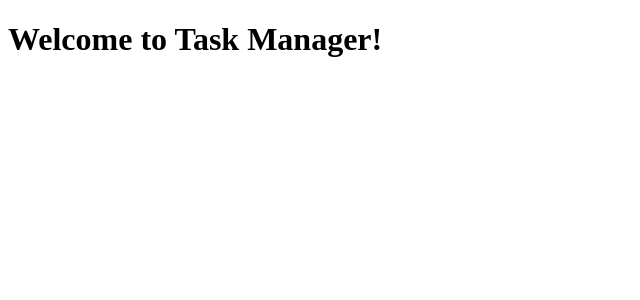
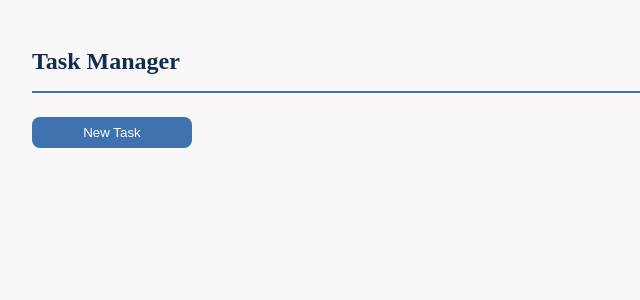
Before and after one commit to sprashanthv-dev/task-manager-prashanth-srinivasan, a React (Vite) app in the folder task-manager/: page / in a window 1280 px wide. Shown: the top 300 px of the page, without its empty margins (0-640 px from the left). Built offline with nearby package versions, Linux system fonts and the light colour scheme.

Commit message:
feat: Header + Add Task Button + Task list components setup

```diff
--- a/task-manager/src/App.css
+++ b/task-manager/src/App.css
@@ -0,0 +1,18 @@
+.header {
+  margin: 2rem 0 0.5rem 2rem;
+  padding: 1rem 0;
+  color: #112d4e;
+  border-bottom: 2px solid #3f72af;
+}
+
+.new-task-button {
+  outline: none;
+  border: none;
+  margin: 1rem 0 0 2rem;
+  padding: 0.5rem 0;
+  width: 10rem;
+  border-radius: 0.5rem;
+  background-color: #3f72af;
+  color: #fff;
+  cursor: pointer;
+}
--- a/task-manager/src/App.tsx
+++ b/task-manager/src/App.tsx
@@ -3,7 +3,8 @@ import "./App.css";
 function App() {
   return (
     <>
-      <h1>Welcome to Task Manager!</h1>
+      <h2 className="header">Task Manager</h2>
+      <button className="new-task-button">New Task</button>
     </>
   );
 }
--- /dev/null
+++ b/task-manager/src/components/TaskItem.tsx
@@ -0,0 +1,5 @@
+const TaskItem = () => {
+  return <></>;
+};
+
+export default TaskItem;
--- /dev/null
+++ b/task-manager/src/components/TaskList.tsx
@@ -0,0 +1,5 @@
+const TaskList = () => {
+  return <></>;
+};
+
+export default TaskList;
--- a/task-manager/src/index.css
+++ b/task-manager/src/index.css
@@ -0,0 +1,10 @@
+* {
+  box-sizing: border-box;
+  margin: 0;
+  padding: 0;
+}
+
+body {
+  max-width: 90%;
+  background-color: #f9f7f7;
+}
--- /dev/null
+++ b/task-manager/src/models/Task.ts
@@ -0,0 +1,6 @@
+export interface Task {
+  id: string;
+  title: string;
+  description: string;
+  completed: boolean;
+}
```
